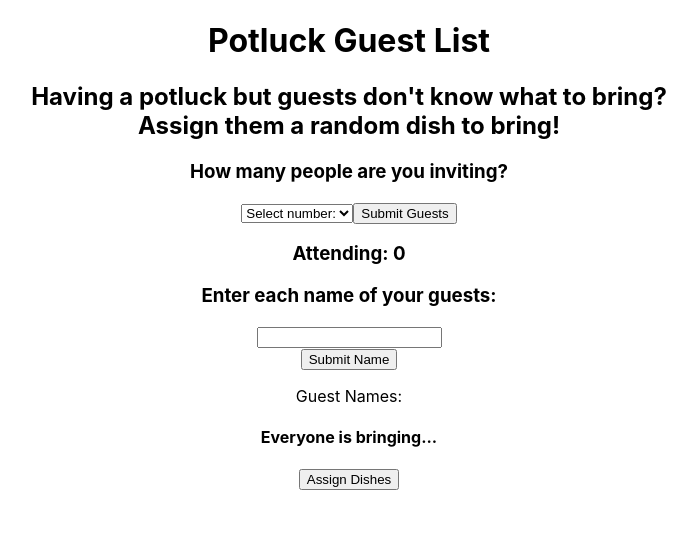
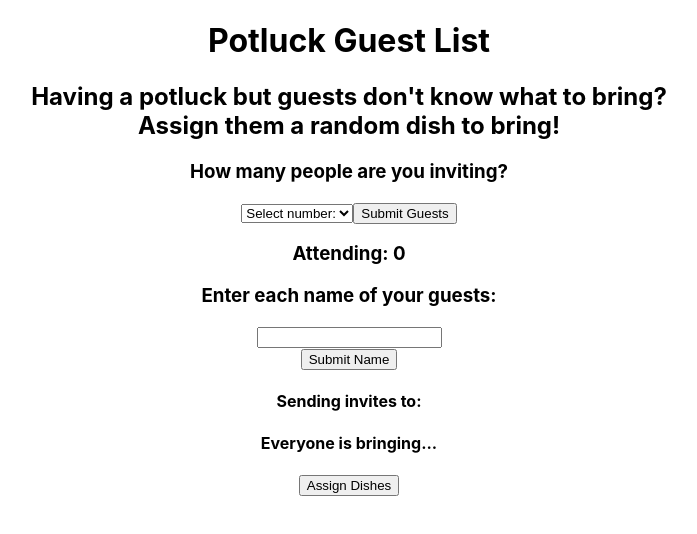
Before and after one commit to ang-riv/react-potluck, a React (Create React App) app: page / in a window 1280 px wide. Shown: the top 534 px of the page, without its empty margins (291-988 px from the left). Built offline with nearby package versions, Linux system fonts and the light colour scheme.

Commit message:
Added divs for different sections

```diff
--- a/src/App.js
+++ b/src/App.js
@@ -25,6 +25,7 @@ function App() {
   // using refs to hide whole divs/sections
   const guestNameInputRef = useRef(null);
   const invitedRef = useRef(null);
+  const assignedDishesRef = useRef(null);
   // unordered list that will hold guest names and the dishes that they have been assigned, will be changed later maybe
   const listRef = useRef(null);
   const numError = useRef(null);
@@ -159,9 +160,10 @@ function App() {
             value="Submit Name"
             onClick={handleClick}
           ></input>
+          <h4>Sending invites to:</h4>
+          <h5>{namesList}</h5>
         </div>
-        {/* number of guests added to the array*/}
-        <p>Guest Names: {namesList}</p>
+        <div ref={assignedDishesRef}>
           <h4>Everyone is bringing...</h4>
           <ul ref={listRef}></ul>
           <input
@@ -169,6 +171,7 @@ function App() {
             value="Assign Dishes"
             onClick={handleDishes}
           ></input>
+        </div>
       </form>
     </div>
   );
```
Lines whose indentation alone changed are shown as unchanged.
